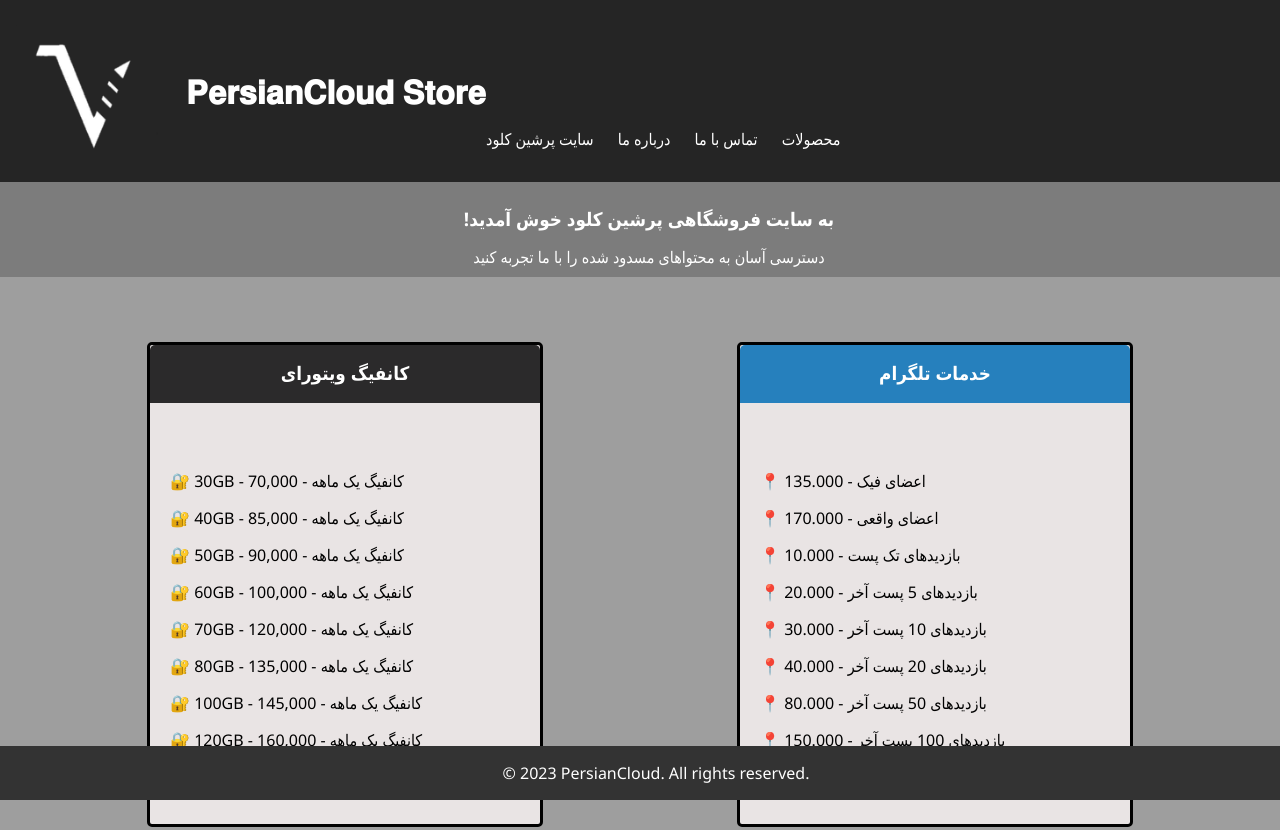
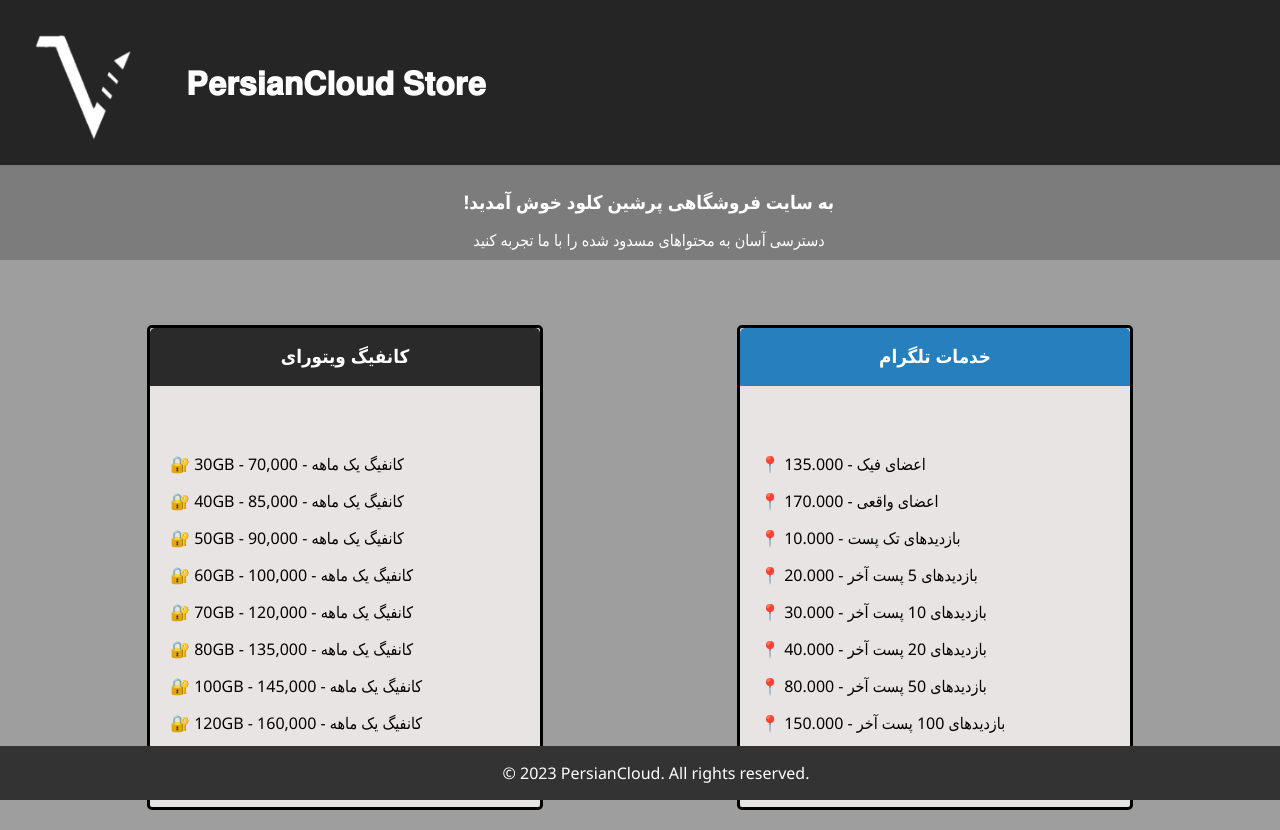
Before and after one commit to Luci2be/PersianCloud, a plain HTML site: page index.html in a window 1280 px wide. Shown: the top 830 px of the page. Drawn offline with Linux system fonts and the light colour scheme; a web font is replaced by a local one.

Commit message:
Update index.html

```diff
--- a/index.html
+++ b/index.html
@@ -15,10 +15,6 @@
         <h1>𝐏𝐞𝐫𝐬𝐢𝐚𝐧𝐂𝐥𝐨𝐮𝐝 𝐒𝐭𝐨𝐫𝐞</h1>
         <nav>
             <ul>
-                <li><a href="#info">سایت پرشین کلود</a></li>
-                <li><a href="#about">درباره ما</a></li>
-                <li><a href="#contact">تماس با ما</a></li>
-                <li><a href="#home">محصولات</a></li>
 
             </ul>
         </nav>
```
